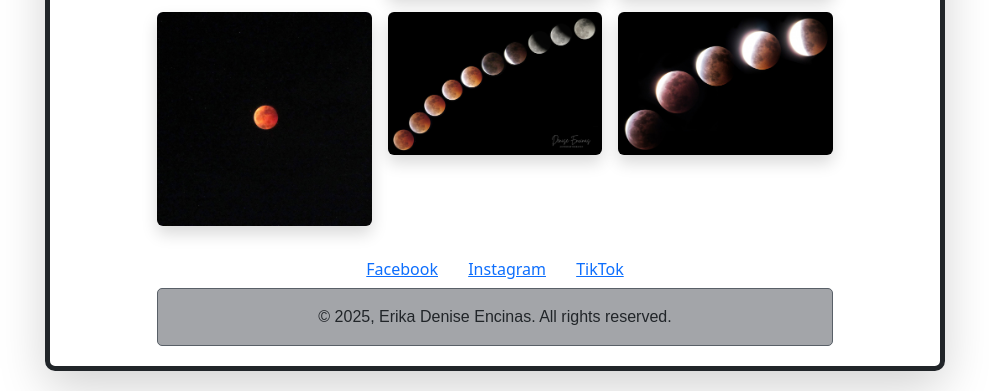
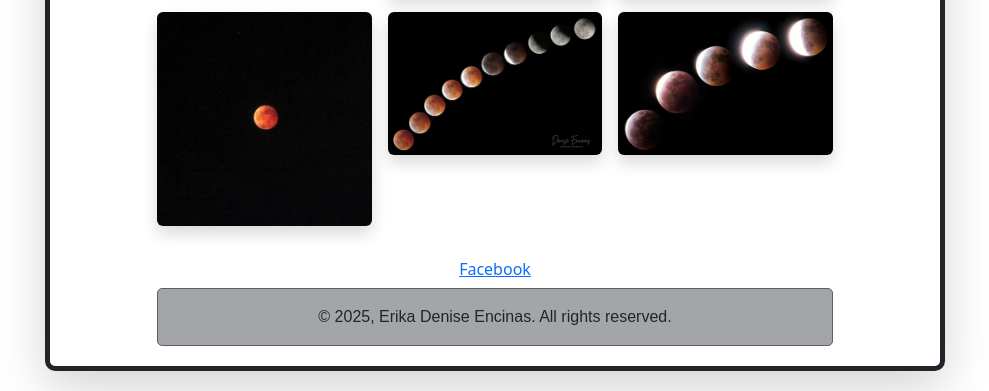
Before and after one commit to astrodenise/astrophotography-website, a Flask app: page /eclipse in a window 1280 px wide. Shown: the part 790-1181 px from the top of the page, without its empty margins (145-1134 px from the left). Run offline with Flask 3, Linux system fonts and the light colour scheme.

Commit message:
Remove social media links from eclipse.html
Removed Instagram and TikTok links from the footer.

```diff
--- a/templates/eclipse.html
+++ b/templates/eclipse.html
@@ -121,8 +121,6 @@
 
     <div class="buttons mt-4" style="text-align: center;">
         <a href="https://www.facebook.com/erikaxdenise" class="btn btn-link">Facebook</a>
-        <a href="https://www.instagram.com/deniseencinas_/" class="btn btn-link">Instagram</a>
-        <a href="https://www.tiktok.com/@astrodenx" class="btn btn-link">TikTok</a>
       <p class="text-center m-0 p-3 text-dark" style="background-color: #a3a5a9; border: 1px solid #596068; border-radius: 5px;">
         © 2025, Erika Denise Encinas. All rights reserved.
       </p>
```
